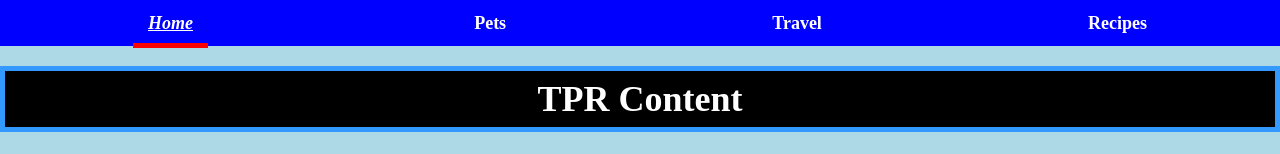
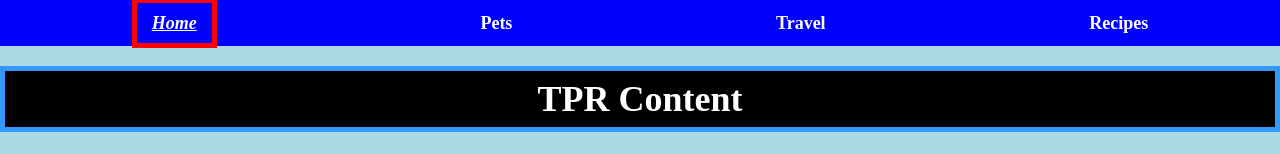
Before and after one commit to WillSoderlund/ccp_complete_w24, a plain HTML site: page index.html in a window 1280 px wide. Shown: the top 154 px of the page. Drawn offline with Linux system fonts and the light colour scheme.

Commit message:
Update style.css

```diff
--- a/css/style.css
+++ b/css/style.css
@@ -69,7 +69,7 @@ nav a:hover {
 .nav-item.active {
     font-style: italic;
     text-decoration: underline;
-    border-bottom: 5px solid red;
+    border: 5px solid red;
 }
 .skip-link {
     position: absolute;
```
